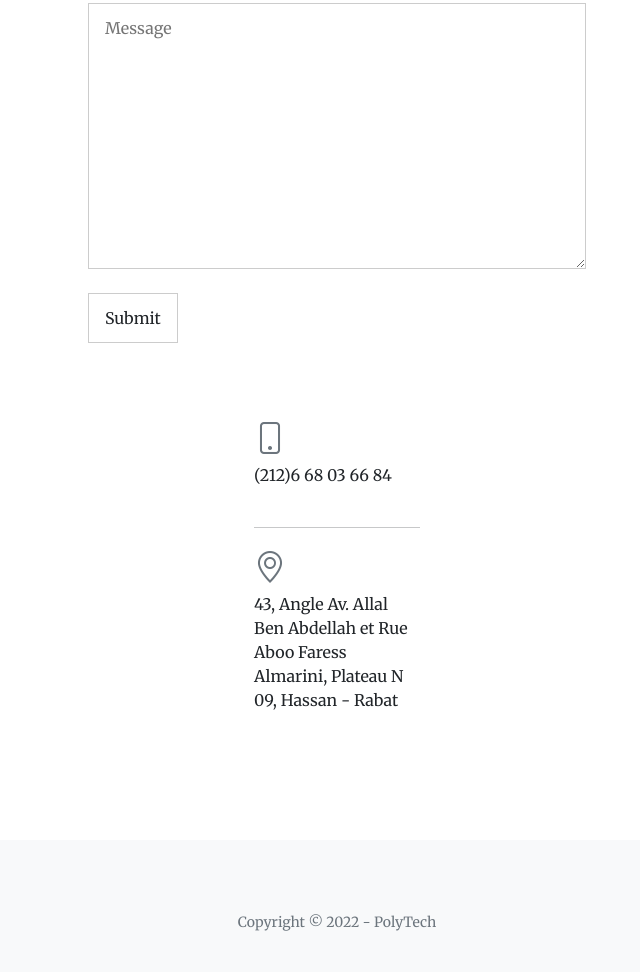
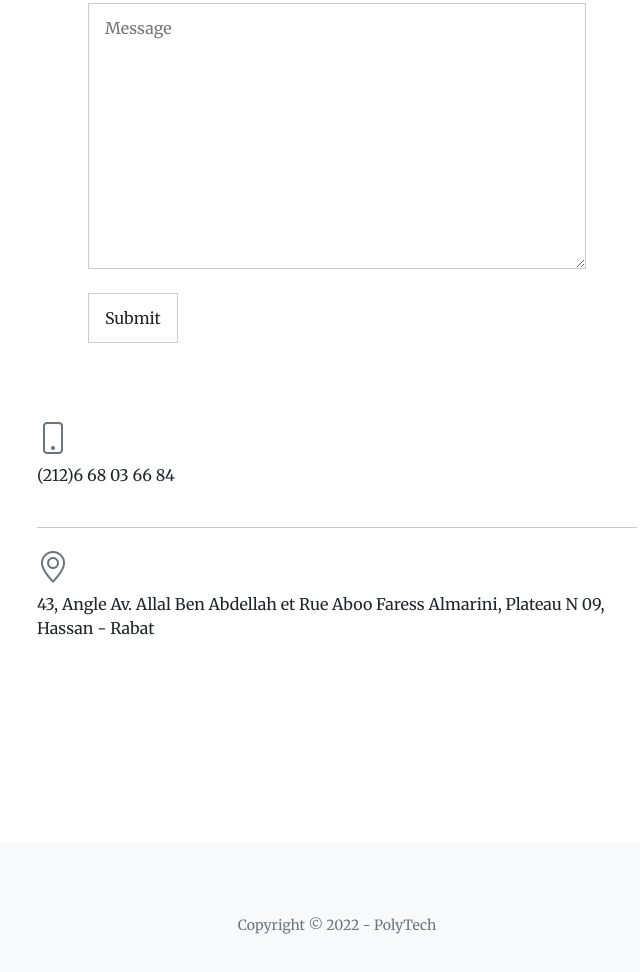
Before and after one commit to poly-tech/poly-tech.github.io, a plain HTML site: page index.html in a window 1280 px wide. Shown: the part 2919-3891 px from the top of the page, without its empty margins (303-943 px from the left). Drawn offline with nearby package versions, Linux system fonts and the light colour scheme; some packages are replaced by stand-ins of ours; a script that the page names is missing.

Commit message:
Update index.html

```diff
--- a/index.html
+++ b/index.html
@@ -193,7 +193,10 @@
       </div>
       <div class="container">
         <div class="row justify-content-md-center">
-          <div class="col col-lg-2"> <i class="bi-phone fs-2 mb-3 text-muted"></i>
+          <div class="col col-lg-2" style="
+    width: 624px;
+    height: 300px;
+"> <i class="bi-phone fs-2 mb-3 text-muted"></i>
             <div>(212)6 68 03 66 84</div>
             <br>
         <hr>
```
